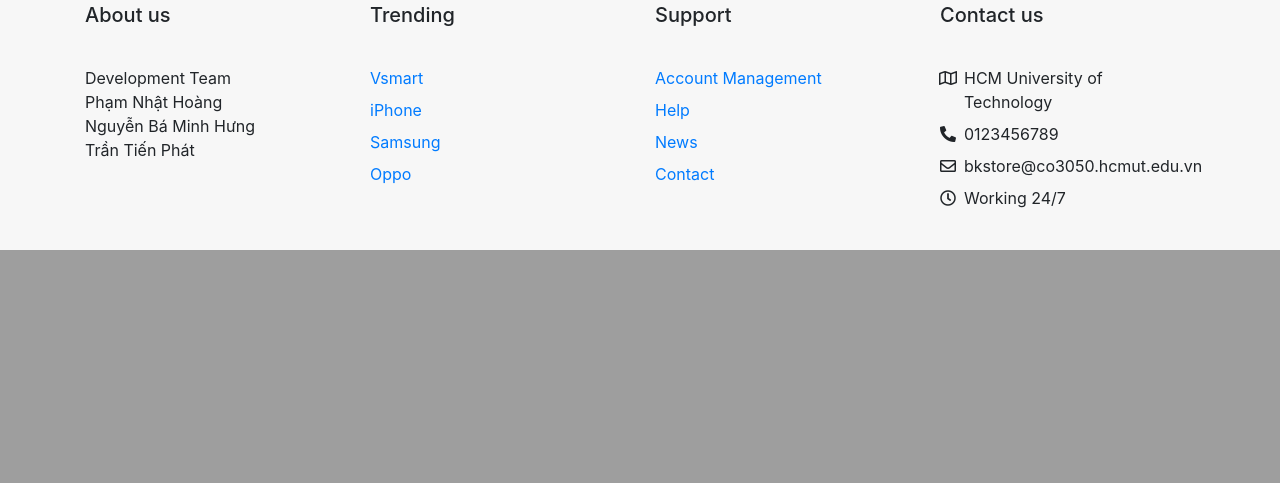
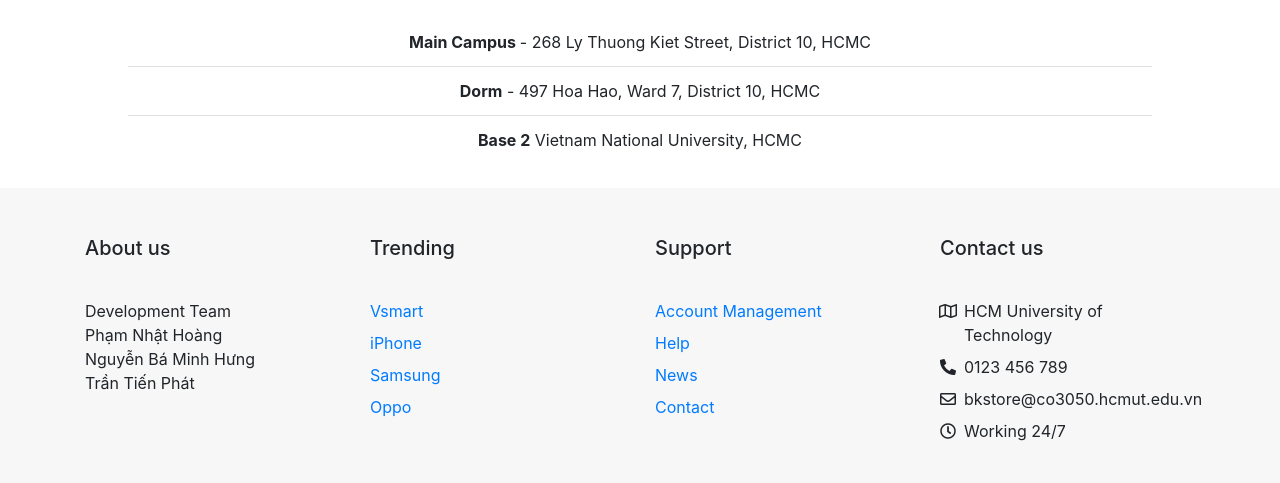
Before and after one commit to CSEK19/hcmut-bkstore, a PHP site: page /bkstore/Home/contact in a window 1280 px wide. Shown: the part 1267-1750 px from the top of the page. Before the commit the page ends 1517 px from the top, so only its background shows below. Run offline with PHP 8.4, Linux system fonts and the light colour scheme; data comes from the database, SQL or seed files in the repository; data that the repository does not hold is empty; some libraries are stand-ins or nearby versions.

Commit message:
Update UI

```diff
--- a/mvc/controllers/Home.php
+++ b/mvc/controllers/Home.php
@@ -201,10 +201,10 @@ class Home extends Controller{
         echo $id;
     }
 
-    public function quanlytaikhoan(){
+    public function account(){
 
         $this->view("home",[
-            "render"=>"quanlytaikhoan",
+            "render"=>"account",
             "allCategory"=>$this->allCategory
         ]);
     }
--- a/mvc/controllers/UserAdmin.php
+++ b/mvc/controllers/UserAdmin.php
@@ -44,7 +44,7 @@ class UserAdmin extends Controller{
             else $role_id = 1;
             $result = $this->userModel->updateuser($id, $fullname, $email, $role_id, $phone_number, $address, $password);
             if($location == 1){
-                header('Location: http://localhost/bkstore/Home/quanlytaikhoan');
+                header('Location: http://localhost/bkstore/Home/account');
             }
             else header('Location: http://localhost/bkstore/UserAdmin');
         }
--- a/mvc/views/blocks/footer.php
+++ b/mvc/views/blocks/footer.php
@@ -60,16 +60,16 @@
 
                     <ul class="list-unstyled foot-desc">
                         <li class="mb-2">
-                            <a href="#!">Account Management</a>
+                            <a href="http://localhost/bkstore/Home/account">Account Management</a>
                         </li>
                         <li class="mb-2">
                             <a href="#!">Help</a>
                         </li>
                         <li class="mb-2">
-                            <a href="#!">News</a>
+                            <a href="http://localhost/bkstore/Home/news">News</a>
                         </li>
                         <li class="mb-2">
-                            <a href="#!">Contact</a>
+                            <a href="http://localhost/bkstore/Home/contact">Contact</a>
                         </li>
                     </ul>
 
@@ -88,7 +88,7 @@
                     <ul class="fa-ul foot-desc ml-4">
                         <li class="mb-2"><span class="fa-li"><i class="far fa-map"></i></span>HCM University of Technology
                         </li>
-                        <li class="mb-2"><span class="fa-li"><i class="fas fa-phone-alt"></i></span>0123456789</li>
+                        <li class="mb-2"><span class="fa-li"><i class="fas fa-phone-alt"></i></span>0123 456 789</li>
                         <li class="mb-2"><span class="fa-li"><i class="far fa-envelope"></i></span>bkstore@co3050.hcmut.edu.vn
                         </li>
                         <li><span class="fa-li"><i class="far fa-clock"></i></span>Working 24/7</li>
--- a/mvc/views/blocks/header.php
+++ b/mvc/views/blocks/header.php
@@ -1,7 +1,7 @@
 <?php
     require_once "mvc/utility/utility.php";
     if(isset($data["render"])){
-        if($data["render"]=="quanlytaikhoan")
+        if($data["render"]=="account")
             $user = getUserToken(1);
         else $user = getUserToken();
     }
@@ -111,7 +111,7 @@
                         }
                         else{
                             if($user["role_id"] == 2) echo '<a class="dropdown-item" href="http://localhost/bkstore/Admin">Web Management</a>';
-                            echo '<a class="dropdown-item" href="http://localhost/bkstore/Home/quanlytaikhoan">Account Management</a>';
+                            echo '<a class="dropdown-item" href="http://localhost/bkstore/Home/account">Account Management</a>';
                             echo '<a class="dropdown-item" href="http://localhost/bkstore/Home/quanlydonhang/'.$user["id"].'">Orders</a>';
                             echo '<a class="dropdown-item" href="http://localhost/bkstore/Login/UserLogout">Sign out</a>';
                         }
--- a/mvc/views/components/about.php
+++ b/mvc/views/components/about.php
@@ -18,7 +18,7 @@
                         <!-- About Text Start -->
                         <div class="col-lg-6 order-last order-lg-first">
                             <div class="about-text-wrap">
-                                <h2>About</h2>
+                                <h2>About Us</h2>
                                 <p>BK Store is a branch of BKU PhoneStore group, located in a prime location in the center of District 10, City. Ho Chi Minh. We are committed to bringing the best quality products at the most competitive prices on the market today.</p>
                                 <br>
                                 <p>With the motto: "All for the trust of customers". We always try to give our customers the best!</p>
--- a/mvc/views/components/contact.php
+++ b/mvc/views/components/contact.php
@@ -16,7 +16,8 @@
     <div id="mapid" style="margin-top:70px; width: 100%; height: 700px;"></div>
     <script src="https://unpkg.com/leaflet@1.7.1/dist/leaflet.js" integrity="sha512-XQoYMqMTK8LvdxXYG3nZ448hOEQiglfqkJs1NOQV44cWnUrBc8PkAOcXy20w0vlaXaVUearIOBhiXZ5V3ynxwA==" crossorigin=""></script>
     <script>
-        var mymap = L.map('mapid').setView([10.773369022465484, 106.66062197999558], 17);
+        var mymap = L.map('mapid').setView([10.773369022465484, 106.66062197999558], 12);
+
 
         L.tileLayer('https://api.mapbox.com/styles/v1/{id}/tiles/{z}/{x}/{y}?access_token=pk.eyJ1IjoibWFwYm94IiwiYSI6ImNpejY4NXVycTA2emYycXBndHRqcmZ3N3gifQ.rJcFIG214AriISLbB6B5aw', {
             maxZoom: 18,
@@ -28,10 +29,12 @@
             zoomOffset: -1
         }).addTo(mymap);
 
-        L.marker([10.773369022465484, 106.66062197999558]).addTo(mymap)
-            .bindPopup("<b>BK</b> My Store<br />Location.").openPopup();
+        L.marker([10.773369022465484, 106.66062197999558]).addTo(mymap).bindPopup("<b>BK</b> Main Campus<br />Location.").openPopup();
+        L.marker([10.760097, 106.662082]).addTo(mymap).bindPopup("<b>BK</b> Dorm<br />Location.");
+        L.marker([10.880473, 106.805795]).addTo(mymap).bindPopup("<b>BK</b> Base 2<br />Location.");
 
-        mymap.scrollWheelZoom.disable();
+
+        // mymap.scrollWheelZoom.disable();
         mymap.touchZoom.disable();
     </script>
     <!-- End Map -->
@@ -42,9 +45,9 @@
 
 <!--Google Maps-->
     <!--Section heading-->
-    <h2 class="h1-responsive font-weight-bold text-center my-4">Contact us</h2>
+    <h2 class="h1-responsive font-weight-bold text-center my-4">Contact Us</h2>
     <!--Section description-->
-    <p class="text-center w-responsive mx-auto mb-5">Do you have any questions for us? Please do not hesitate to ask. We will reply you as soon as possible!!!</p>
+    <p class="text-center w-responsive mx-auto mb-5">Do you have any questions for us? Please do not hesitate to ask. We will reply you as soon as possible!</p>
 
     <div class="row">
 
@@ -101,11 +104,11 @@
                 </li>
 
                 <li><i class="fas fa-phone mt-4 fa-2x"></i>
-                    <p>034 765 1292</p>
+                    <p>0123 456 789</p>
                 </li>
 
                 <li><i class="fas fa-envelope mt-4 fa-2x"></i>
-                    <p>adimcse@gmail.com</p>
+                    <p>bkstore@co3050.hcmut.edu.vn</p>
                 </li>
             </ul>
         </div>
@@ -113,17 +116,26 @@
 
     </div>
 
+    <h2 class="h1-responsive font-weight-bold text-center my-4">Official Locations</h3>
+    <div class ="text-center">
+        <ul class="list-group list-group-flush">
+            <li class="list-group-item"><b>Main Campus </b> - 268 Ly Thuong Kiet Street, District 10, HCMC</li>
+            <li class="list-group-item"><b>Dorm</b> - 497 Hoa Hao, Ward 7, District 10, HCMC</li>
+            <li class="list-group-item"><b>Base 2</b> Vietnam National University, HCMC</li>
+        </ul>
+    </div>
+
 </section>
 <!--Section: Contact v.2-->
 <script type="text/javascript">
     var alertSuccess = document.getElementById("alertSuccess").innerHTML;
     if(alertSuccess == 1)
-        alert("Bạn đã gửi thành công!!!");
+        alert("Sent successfully!");
 
     function checkBtnContact() {
         var subject = document.getElementById("subject").value;
         var message = document.getElementById("message").value;
         if(subject == '' || message == '')
-          alert("Please fill all forms!!!");
+          alert("Please fill all forms!");
     }
 </script>
--- a/mvc/views/home.php
+++ b/mvc/views/home.php
@@ -23,7 +23,7 @@ else if($data["render"] == "about"){
 else if($data["render"] == "news"){
     require_once "mvc/views/components/news.php";
 }
-else if($data["render"] == "quanlytaikhoan"){
+else if($data["render"] == "account"){
     require_once "mvc/views/components/updateInfoUser.php";
 }
 else if($data["render"] == "checkout"){
```
